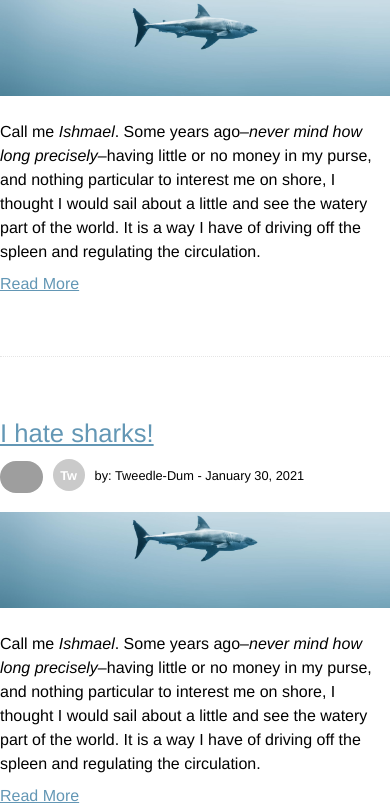
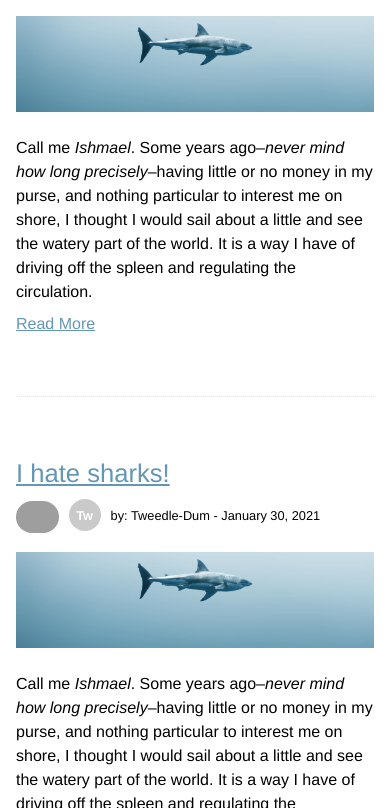
Before and after one commit to jirmler/jirmler.github.io, a plain HTML site: page _site/blog/index.html in a window 390 px wide. Shown: the part 356-1164 px from the top of the page. Drawn offline with Linux system fonts and the light colour scheme; grey boxes are pictures that could not be loaded.

Commit message:
Add mobile meta tag

```diff
--- a/_site/blog/index.html
+++ b/_site/blog/index.html
@@ -3,6 +3,7 @@
   <head>
   <title>Test Page: Don't Panic</title>
   <meta charset="utf-8">
+  <meta name="viewport" content="width=device-width, initial-scale=1">
   <link rel="stylesheet" href="/css/main.css">
 </head>
 
--- a/_site/css/main.css
+++ b/_site/css/main.css
@@ -548,7 +548,7 @@ p {
     display: none;
   }
   .blog-previews {
-    padding: 0;
+    padding: 1em;
   }
 
   /* GALLERY STYLES */
--- a/css/main.css
+++ b/css/main.css
@@ -548,7 +548,7 @@ p {
     display: none;
   }
   .blog-previews {
-    padding: 0;
+    padding: 1em;
   }
 
   /* GALLERY STYLES */
```
Also changed, not shown: _includes/head.html (+1 -0 lines), _site/2021/01/30/title-of-post.html (+1 -0 lines), _site/2021/02/01/title-of-post.html (+1 -0 lines), _site/gallery/index.html (+1 -0 lines), _site/index.html (+1 -0 lines).
